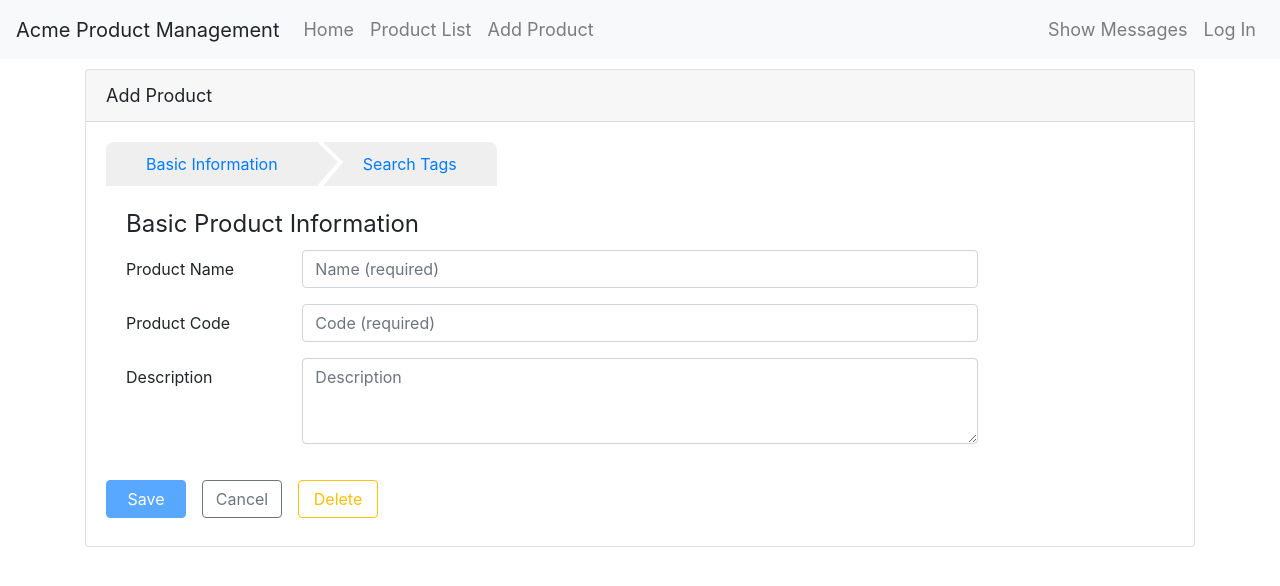
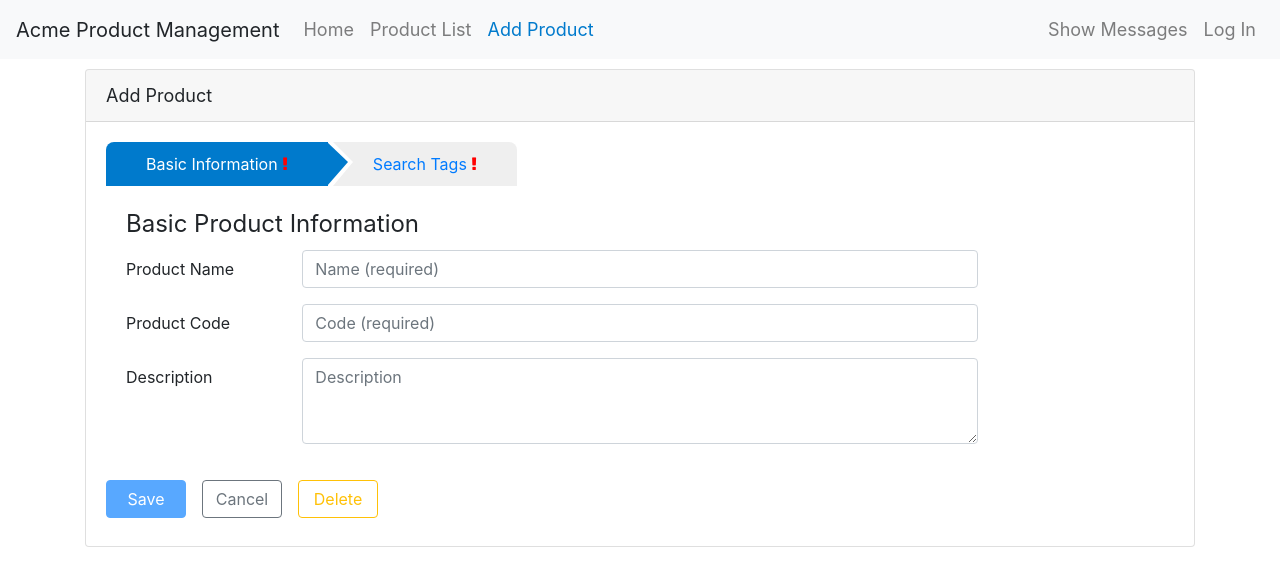
Before and after one commit to fabioqueiroz/ng-routing, an Angular app in the folder APM-Start/: page /products/0/edit/info in a window 1280 px wide. Shown: the top 586 px of the page. Built offline with nearby package versions, Linux system fonts and the light colour scheme; what angular-in-memory-web-api would draw is missing.

Commit message:
basic styling

```diff
--- a/APM-Start/src/app/app.component.html
+++ b/APM-Start/src/app/app.component.html
@@ -5,10 +5,10 @@
       <a [routerLink]="['/welcome']" class="nav-link">Home</a>
     </li>
     <li class="nav-item">
-      <a  [routerLink]="['/products']" class="nav-link">Product List</a>
+      <a  [routerLink]="['/products']" routerLinkActive="active" [routerLinkActiveOptions]="{exact: true}" class="nav-link">Product List</a>
     </li>
     <li class="nav-item">
-      <a [routerLink]="['/products', 0, 'edit']" class="nav-link">Add Product</a>
+      <a [routerLink]="['/products', 0, 'edit']" routerLinkActive="active" class="nav-link">Add Product</a>
     </li>
   </ul>
   <ul class="navbar-nav ml-auto">
--- a/APM-Start/src/app/products/product-edit/product-edit.component.html
+++ b/APM-Start/src/app/products/product-edit/product-edit.component.html
@@ -7,8 +7,8 @@
        *ngIf="product">
 
        <div class="wizard">
-          <a [routerLink]="['info']">Basic Information</a>
-          <a [routerLink]="['tags']">Search Tags</a>
+          <a [routerLink]="['info']" routerLinkActive="active">Basic Information <span [ngClass]="{ 'fa fa-exclamation':  !isValid('info') }"></span></a>
+          <a [routerLink]="['tags']" routerLinkActive="active">Search Tags <span [ngClass]="{ 'fa fa-exclamation':  !isValid('tags') }"></span></a>
        </div>
        <router-outlet></router-outlet>
 
```
